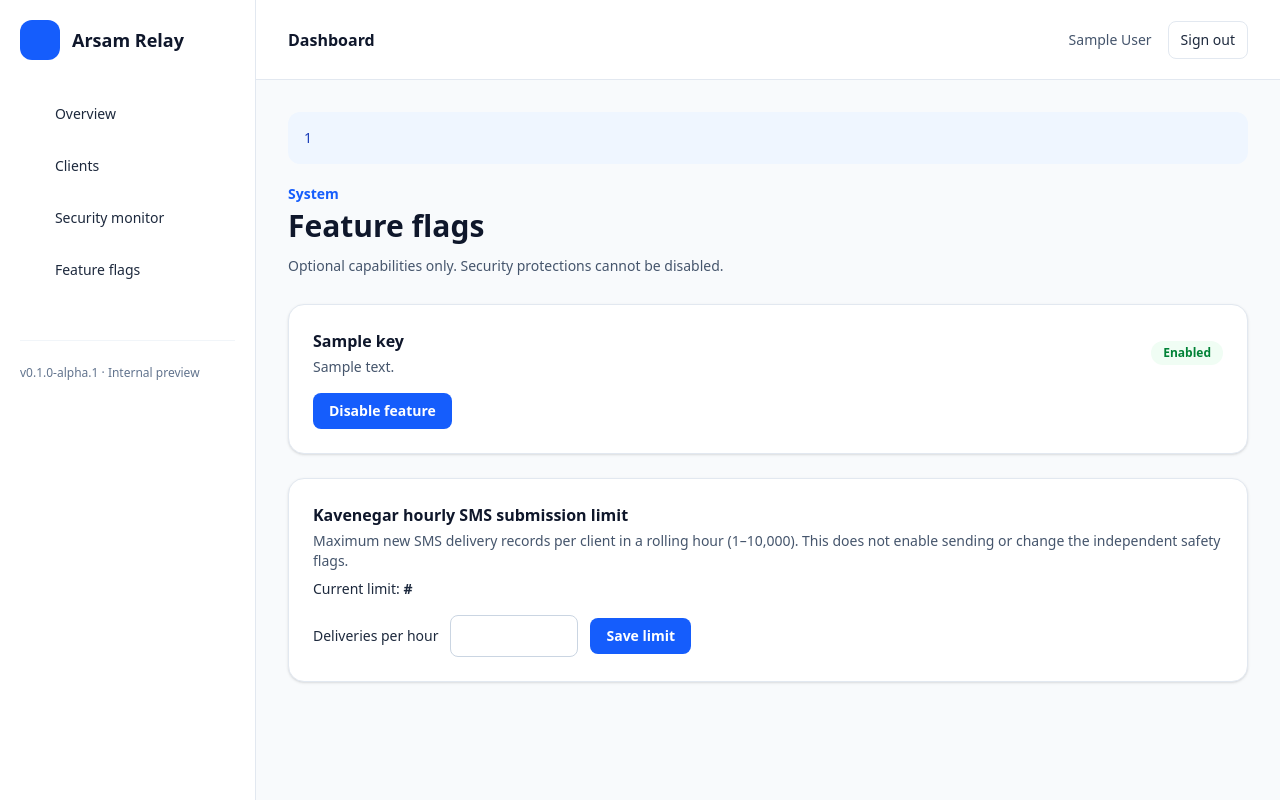
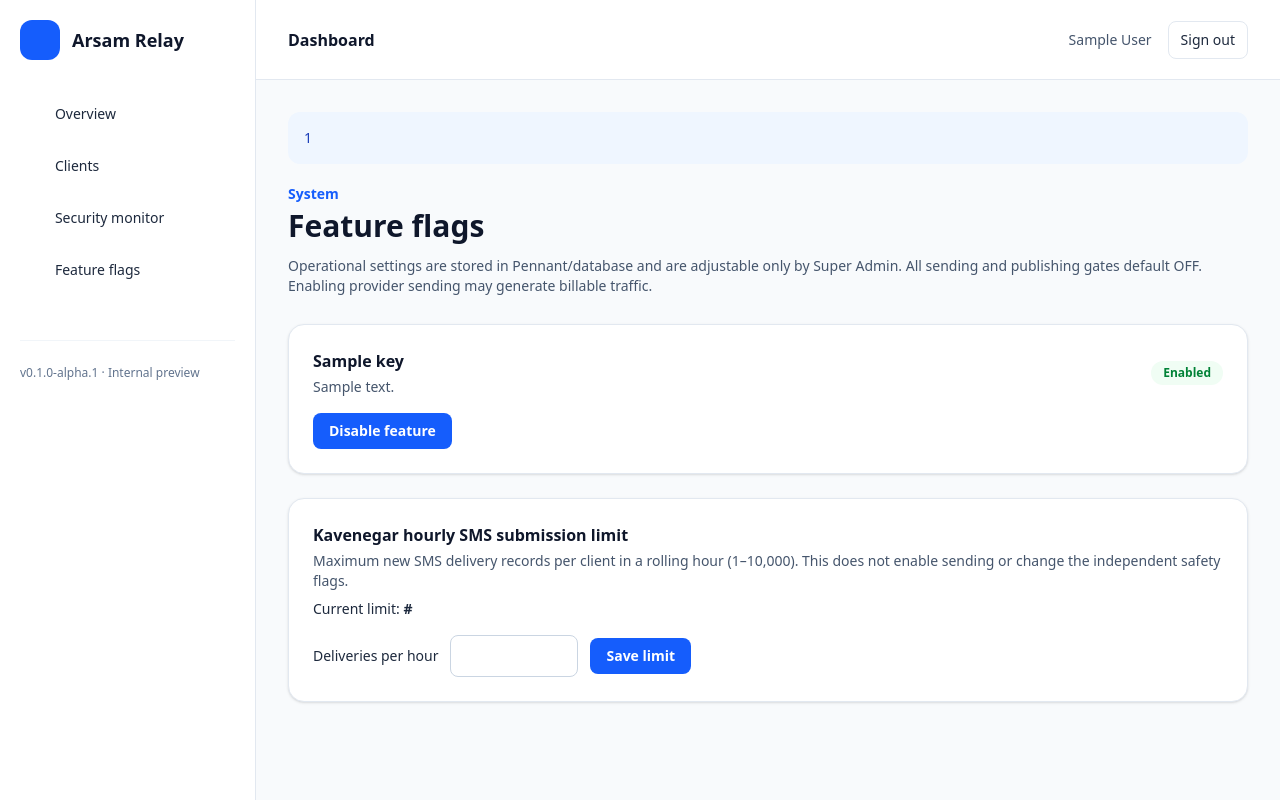
Before and after one commit to satrapit/arsamnet-relay, a Laravel app: template resources/views/admin/feature-flags.blade.php in a window 1280 px wide. Run offline with Laravel 12, Linux system fonts and the light colour scheme; a user stored in the database is signed in; tables that the repository leaves empty hold one stand-in row (values such as "Sample post"); the template is opened without the code that fills it: most values are stand-ins (such as "Sample title", 1, 10 or a date in 2020); style sheets or scripts are compiled from the project's sources; some libraries are stand-ins or nearby versions; some web fonts are replaced.

Commit message:
ux: highlight risk and require confirmation before live sending toggle

```diff
--- a/resources/views/admin/feature-flags.blade.php
+++ b/resources/views/admin/feature-flags.blade.php
@@ -2,7 +2,7 @@
 @section('title', 'Feature flags')
 @section('content')
 <div class="mb-7"><p class="text-sm font-semibold text-blue-600">System</p><h1 class="mt-1 text-3xl font-bold text-slate-900">Feature flags</h1>
-<p class="mt-3 text-sm text-slate-600">Optional capabilities only. Security protections cannot be disabled.</p></div>
+<p class="mt-3 text-sm text-slate-600">Operational settings are stored in Pennant/database and are adjustable only by Super Admin. All sending and publishing gates default OFF. Enabling provider sending may generate billable traffic.</p></div>
 <div class="grid gap-4">
     @foreach($flags as $flag)
     <section class="rounded-2xl border border-slate-200 bg-white p-6 shadow-sm">
@@ -11,7 +11,10 @@
             <span class="rounded-full px-3 py-1 text-xs font-semibold {{ $flag['enabled'] ? 'bg-green-50 text-green-700' : 'bg-slate-100 text-slate-600' }}">{{ $flag['enabled'] ? 'Enabled' : 'Disabled' }}</span>
         </div>
         @can('feature-flags.write')
-        <form method="POST" action="{{ route('feature-flags.update', $flag['key']) }}" class="mt-4" data-submit-once>
+        <form method="POST" action="{{ route('feature-flags.update', $flag['key']) }}" class="mt-4" data-submit-once
+            @if($flag['key'] === 'kavenegar-sending' && !$flag['enabled'])
+            data-confirm="Enable live, potentially billable Kavenegar SMS? This alone does not enable publishing."
+            @endif>
             @csrf
             <input type="hidden" name="enabled" value="{{ $flag['enabled'] ? '0' : '1' }}">
             <button type="submit" class="rounded-lg bg-blue-600 px-4 py-2 text-sm font-semibold text-white hover:bg-blue-700">
```
